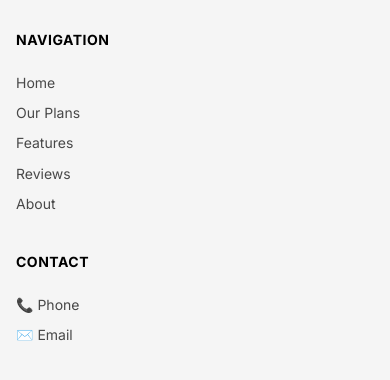
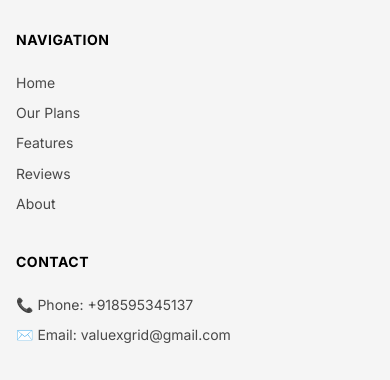
Before and after one commit to Manthan01-create/ValueGrid, a website: page index.html in a window 390 px wide. Shown: the part 8216-8596 px from the top of the page. Drawn offline with Linux system fonts and the light colour scheme; no server answers.

Commit message:
Add real contact details in website footer
- Footer Contact: phone +918595345137 and email valuexgrid@gmail.com (links now live, tel:/mailto:).

- Advisor Connect button now also links to the real phone number.

```diff
--- a/index.html
+++ b/index.html
@@ -100,7 +100,7 @@
         <div class="cta-box">
           <h2 class="cta-headline">CONNECT WITH ADVISOR NOW</h2>
           <p class="cta-sub">Talk to our business advisor and discover how we can help your business grow online.</p>
-          <a href="tel:PLACEHOLDER_PHONE_NUMBER" class="btn btn-primary btn-lg" id="advisorConnectBtn">
+          <a href="tel:+918595345137" class="btn btn-primary btn-lg" id="advisorConnectBtn">
             <span>📞</span> Connect
           </a>
         </div>
@@ -241,8 +241,8 @@
         </div>
         <div class="footer-contact">
           <h4>Contact</h4>
-          <a href="tel:PLACEHOLDER_PHONE_NUMBER">📞 Phone</a>
-          <a href="mailto:PLACEHOLDER_SUPPORT_EMAIL">✉️ Email</a>
+          <a href="tel:+918595345137">📞 Phone: +918595345137</a>
+          <a href="mailto:valuexgrid@gmail.com">✉️ Email: valuexgrid@gmail.com</a>
         </div>
         <div class="footer-social">
           <h4>Follow Us</h4>
```
